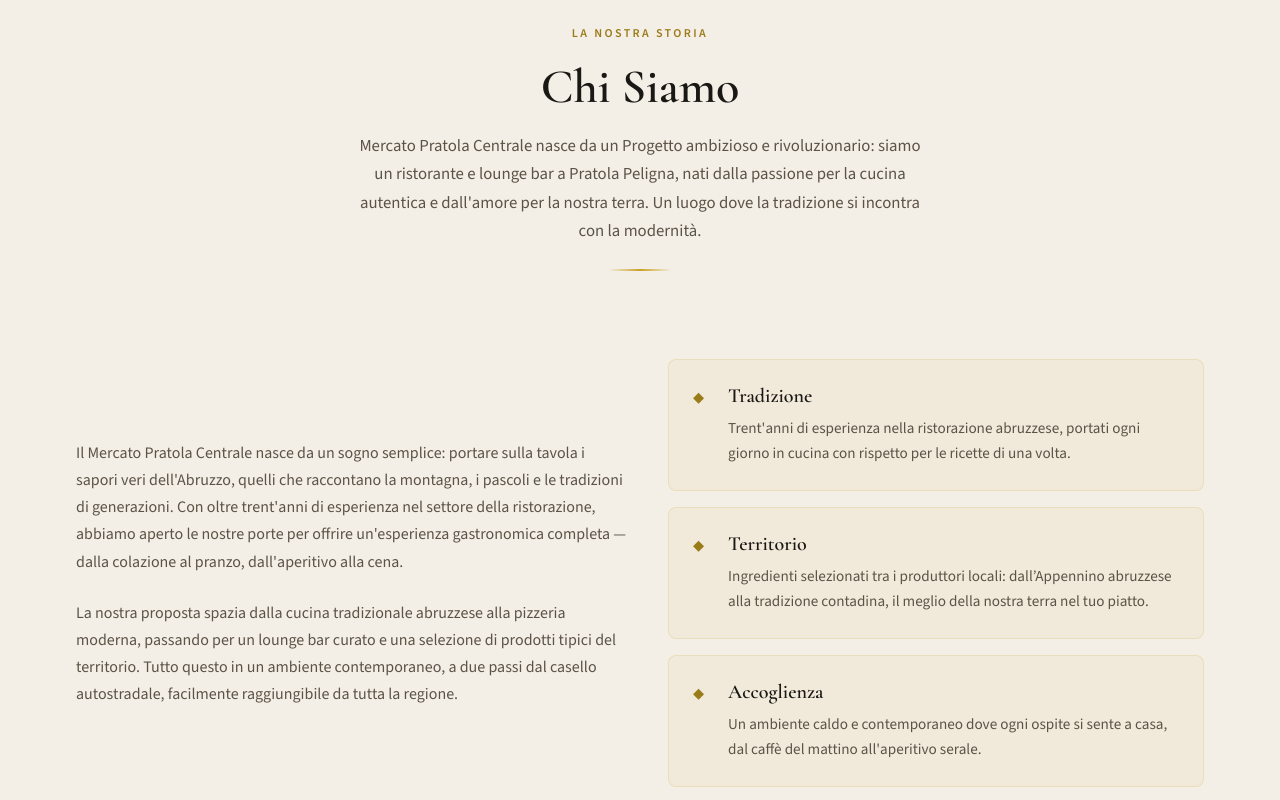
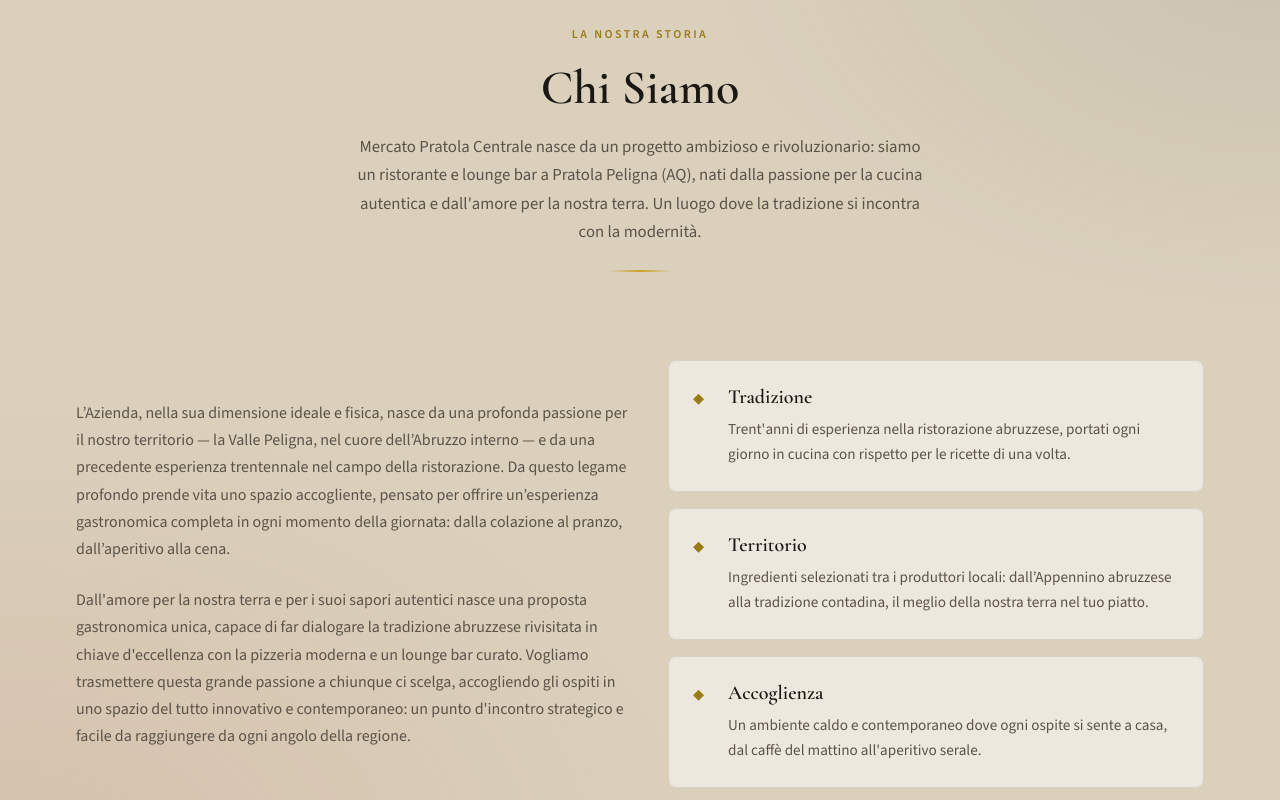
Before and after one commit to salv-ritrovato/mercato-pratola-centrale, a React (Vite) app: page / in a window 1280 px wide. Shown: the part 1840-2640 px from the top of the page. Built offline with nearby package versions, Linux system fonts and the light colour scheme.

Commit message:
colors rework

```diff
--- a/src/components/ChiSiamo/ChiSiamo.jsx
+++ b/src/components/ChiSiamo/ChiSiamo.jsx
@@ -24,16 +24,16 @@
 
 /**
  * ChiSiamo — brand story section with three value pillars.
- * Light background to visually break the dark-themed page flow.
+ * Warm stone background — distinct from Gallery (dark) and Menu (cream).
  */
 export default function ChiSiamo() {
   return (
-    <section id="chi-siamo" className={`section section--light ${styles.chiSiamo}`}>
+    <section id="chi-siamo" className={`section ${styles.chiSiamo}`}>
       <div className="container site-container">
         <SectionHeading
           label="La nostra storia"
           title="Chi Siamo"
-          subtitle=" Mercato Pratola Centrale nasce da un Progetto ambizioso e rivoluzionario: siamo un ristorante e lounge bar a Pratola Peligna, nati dalla passione per la cucina autentica e dall'amore per la nostra terra. Un luogo dove la tradizione si incontra con la modernità."
+          subtitle=" Mercato Pratola Centrale nasce da un progetto ambizioso e rivoluzionario: siamo un ristorante e lounge bar a Pratola Peligna (AQ), nati dalla passione per la cucina autentica e dall'amore per la nostra terra. Un luogo dove la tradizione si incontra con la modernità."
           light
         />
 
@@ -41,19 +41,10 @@
           {/* Story copy */}
           <div className="col-lg-6">
             <p className={styles.storyCopy}>
-              Il Mercato Pratola Centrale nasce da un sogno semplice: portare
-              sulla tavola i sapori veri dell'Abruzzo, quelli che raccontano la
-              montagna, i pascoli e le tradizioni di generazioni. Con oltre
-              trent'anni di esperienza nel settore della ristorazione, abbiamo
-              aperto le nostre porte per offrire un'esperienza gastronomica
-              completa — dalla colazione al pranzo, dall'aperitivo alla cena.
+             L’Azienda, nella sua dimensione ideale e fisica, nasce da una profonda passione per il nostro territorio — la Valle Peligna, nel cuore dell’Abruzzo interno — e da una precedente esperienza trentennale nel campo della ristorazione. Da questo legame profondo prende vita uno spazio accogliente, pensato per offrire un’esperienza gastronomica completa in ogni momento della giornata: dalla colazione al pranzo, dall’aperitivo alla cena.
             </p>
             <p className={styles.storyCopy}>
-              La nostra proposta spazia dalla cucina tradizionale abruzzese alla
-              pizzeria moderna, passando per un lounge bar curato e una selezione
-              di prodotti tipici del territorio. Tutto questo in un ambiente
-              contemporaneo, a due passi dal casello autostradale, facilmente
-              raggiungibile da tutta la regione.
+Dall'amore per la nostra terra e per i suoi sapori autentici nasce una proposta gastronomica unica, capace di far dialogare la tradizione abruzzese rivisitata in chiave d'eccellenza con la pizzeria moderna e un lounge bar curato. Vogliamo trasmettere questa grande passione a chiunque ci scelga, accogliendo gli ospiti in uno spazio del tutto innovativo e contemporaneo: un punto d'incontro strategico e facile da raggiungere da ogni angolo della regione.
             </p>
           </div>
 
--- a/src/components/ChiSiamo/ChiSiamo.module.css
+++ b/src/components/ChiSiamo/ChiSiamo.module.css
@@ -1,5 +1,11 @@
 .chiSiamo {
   position: relative;
+  background:
+    radial-gradient(ellipse 55% 50% at 0% 100%, rgba(166, 93, 74, 0.14), transparent),
+    radial-gradient(ellipse 45% 40% at 100% 0%, rgba(45, 74, 62, 0.1), transparent),
+    var(--color-surface-warm);
+  color: var(--color-text-dark);
+  border-top: 1px solid rgba(26, 24, 20, 0.1);
 }
 
 .chiSiamo::before {
@@ -45,14 +51,14 @@
   gap: var(--space-md);
   padding: var(--space-md);
   border-radius: var(--radius-md);
-  background-color: rgba(201, 162, 39, 0.06);
-  border: 1px solid rgba(201, 162, 39, 0.18);
+  background-color: rgba(255, 255, 255, 0.5);
+  border: 1px solid rgba(26, 24, 20, 0.1);
   transition: border-color var(--transition-fast),
     background-color var(--transition-fast);
 }
 
 .valoreItem:hover {
-  background-color: rgba(201, 162, 39, 0.1);
+  background-color: rgba(255, 255, 255, 0.72);
   border-color: rgba(201, 162, 39, 0.35);
 }
 
--- a/src/styles/variables.css
+++ b/src/styles/variables.css
@@ -6,6 +6,7 @@
   --color-bg-card: #252119;
   --color-surface: #f4efe6;
   --color-surface-muted: #e8e0d4;
+  --color-surface-warm: #dbd0bc;
   --color-text: #f4efe6;
   --color-text-muted: #b8aea0;
   --color-text-dark: #1a1814;
```
